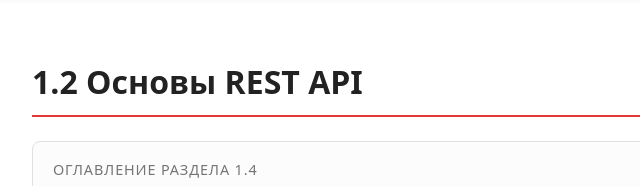
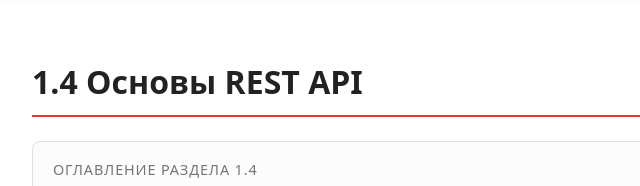
Before and after one commit to OlgaKraven/DKIP.PP.PM.06-method, a plain HTML site: page restApi.htm in a window 1280 px wide. Shown: the part 232-418 px from the top of the page, 152-792 px from the left. Drawn offline with Linux system fonts and the light colour scheme.

Commit message:
Update restApi.htm

```diff
--- a/restApi.htm
+++ b/restApi.htm
@@ -35,7 +35,7 @@
 </nav>
 
   <main class="page">
-    <h1>1.2 Основы REST API</h1>
+    <h1>1.4 Основы REST API</h1>
 
     <!-- Навигация по темам -->
     <nav class="nav-topics">
```
